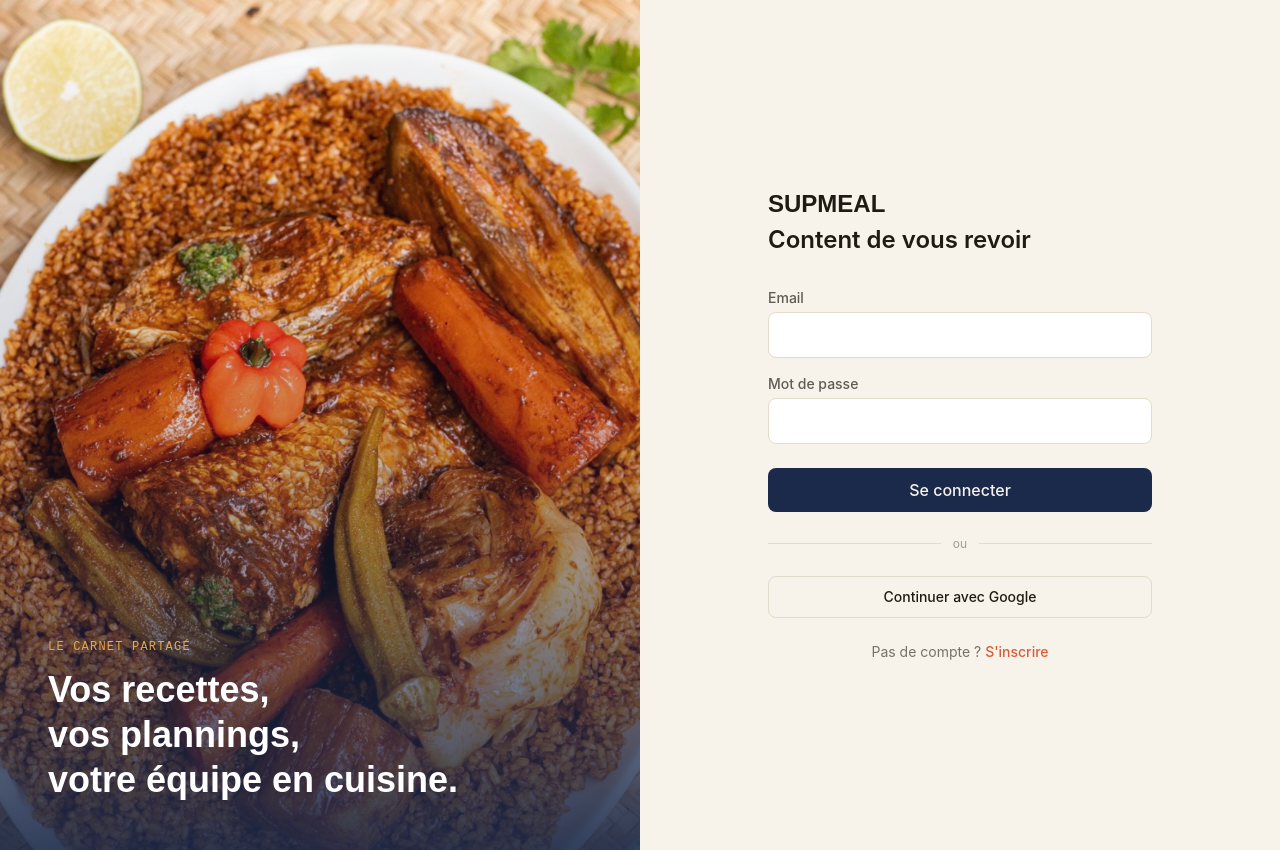
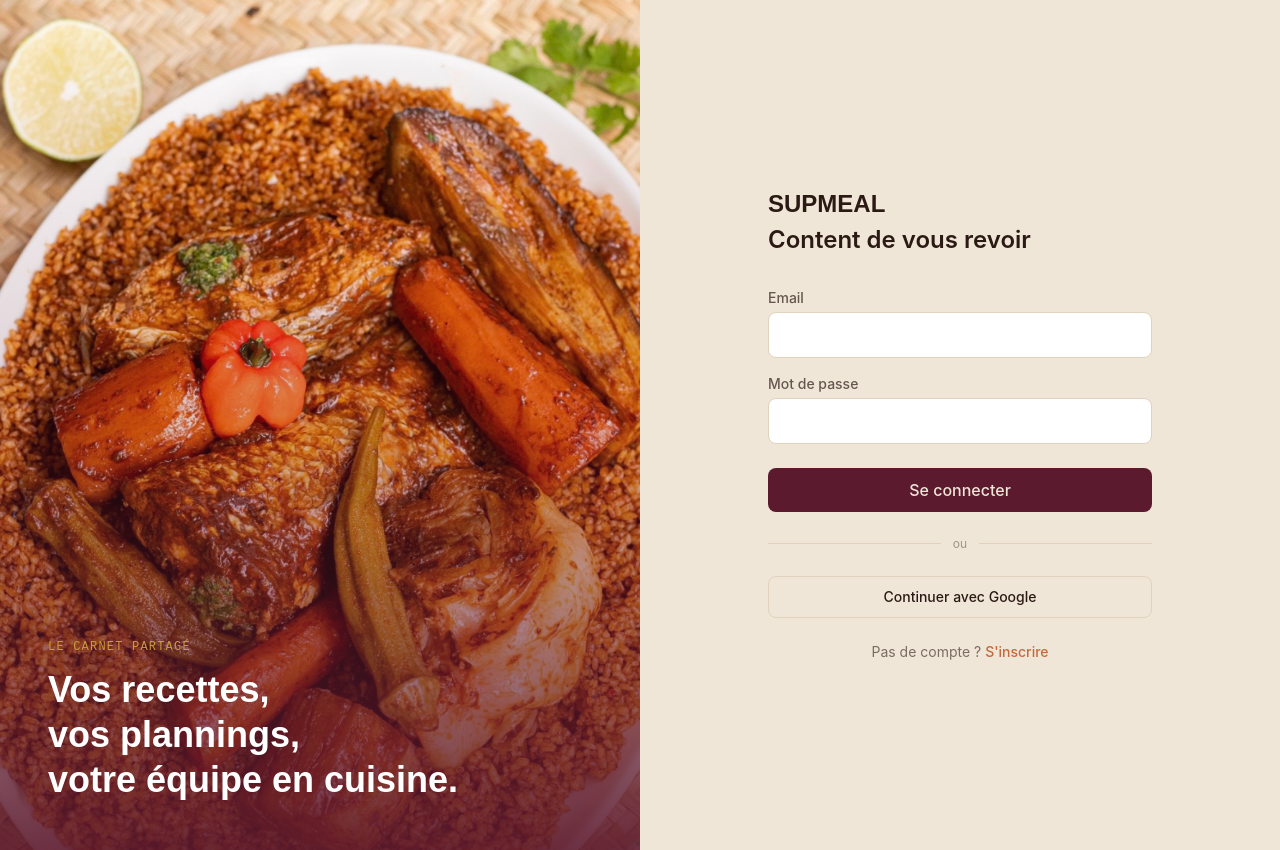
Before and after one commit to Mahamba-66/supmeal, a React (Vite) app in the folder web/: page /login in a window 1280 px wide. Built offline with nearby package versions, Linux system fonts and the light colour scheme.

Commit message:
refonte frontend

```diff
--- a/web/src/index.css
+++ b/web/src/index.css
@@ -1,17 +1,15 @@
 @import "tailwindcss";
-@import url('https://fonts.googleapis.com/css2?family=Space+Grotesk:wght@500;600;700&family=Inter:wght@400;500;600&family=IBM+Plex+Mono:wght@400;500&display=swap');
 
 @theme {
-  --color-ink: #211A14;
-  --color-cream: #F7F3EA;
+  --color-ink: #2B1A14;
+  --color-cream: #F0E6D8;
   --color-paper: #FFFFFF;
-  --color-indigo: #1B2A4A;
-  --color-indigo-light: #2A3F66;
-  --color-paprika: #D95D39;
-  --color-paprika-dark: #B8472A;
-  --color-gold: #E3A94D;
-  --color-line: #E4DCCB;
-
+  --color-indigo: #5C1A2E;
+  --color-indigo-light: #7A2840;
+  --color-paprika: #C4693A;
+  --color-paprika-dark: #A34F27;
+  --color-gold: #C99A3E;
+  --color-line: #E0D2BC;
   --font-display: "Space Grotesk", sans-serif;
   --font-body: "Inter", sans-serif;
   --font-mono: "IBM Plex Mono", monospace;
```
Also changed, not shown: 2 other files (tests, documents, lock files or other folders).
